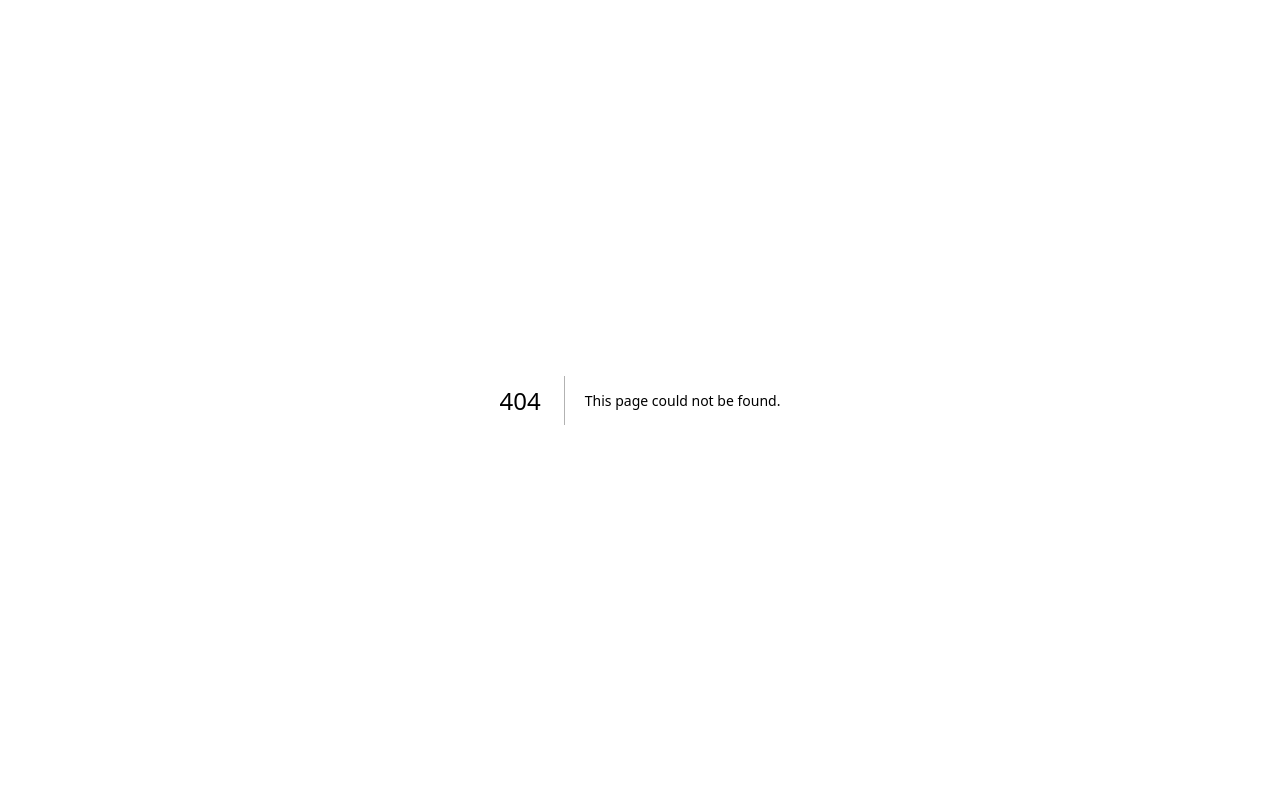
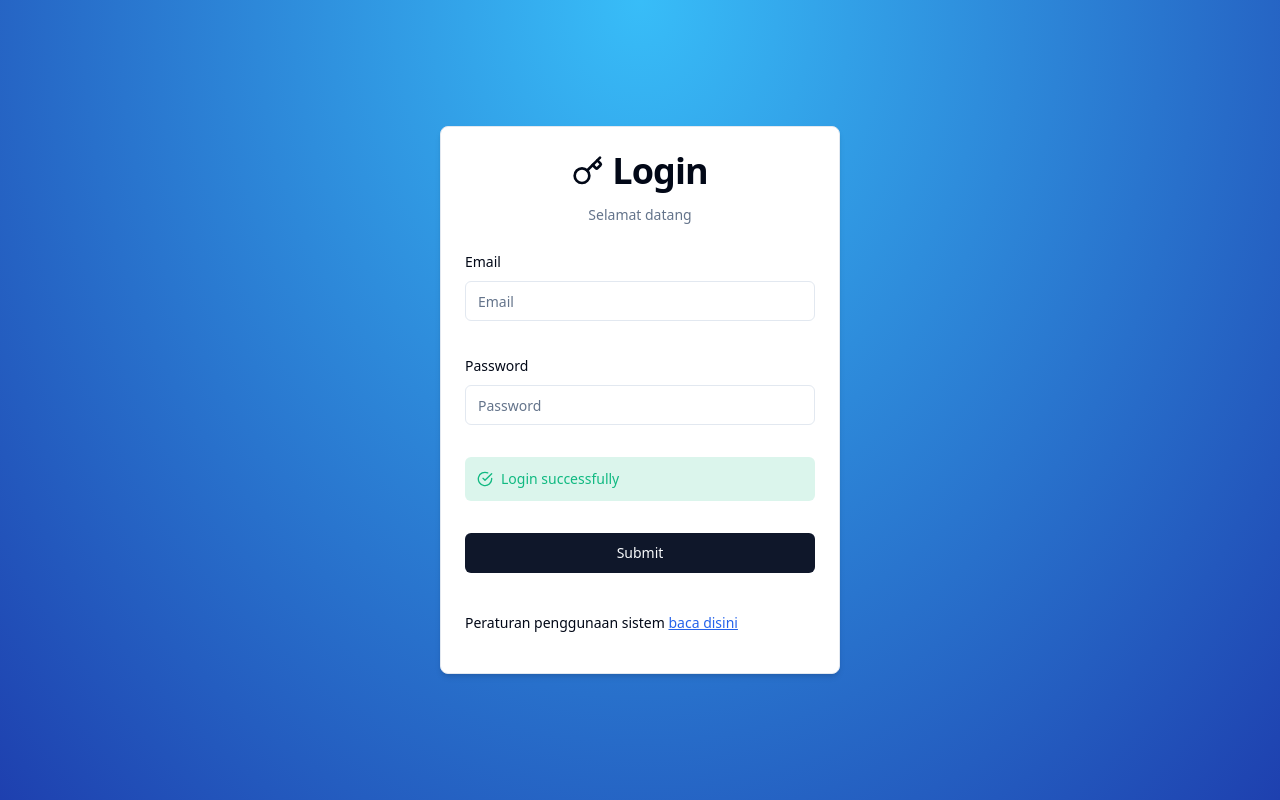
Before and after one commit to ardiman-xyz/room-reservation, a Next.js app: page /auth/login in a window 1280 px wide. Before the commit this address had no page. Built offline with nearby package versions, Linux system fonts and the light colour scheme.

Commit message:
ft: desing ui auth login

```diff
--- /dev/null
+++ b/actions/login.ts
@@ -0,0 +1,5 @@
+"use server";
+
+const login = (values: any) => {
+  console.info(values);
+};
--- /dev/null
+++ b/app/auth/layout.tsx
@@ -0,0 +1,11 @@
+import React from "react";
+
+const AuthLayout = ({ children }: { children: React.ReactNode }) => {
+  return (
+    <main className="w-full min-h-screen flex items-center justify-center bg-[radial-gradient(ellipse_at_top,_var(--tw-gradient-stops))] from-sky-400 to-blue-800">
+      <div>{children}</div>
+    </main>
+  );
+};
+
+export default AuthLayout;
--- /dev/null
+++ b/app/auth/login/page.tsx
@@ -0,0 +1,11 @@
+import LoginForm from "@/components/auth/login-form";
+
+const LoginPage = () => {
+  return (
+    <div>
+      <LoginForm />
+    </div>
+  );
+};
+
+export default LoginPage;
--- a/app/layout.tsx
+++ b/app/layout.tsx
@@ -1,8 +1,13 @@
 import type { Metadata } from "next";
-import { Inter } from "next/font/google";
+import { Inter as FontSans } from "next/font/google";
 import "./globals.css";
 
-const inter = Inter({ subsets: ["latin"] });
+import { cn } from "@/lib/utils";
+
+const fontSans = FontSans({
+  subsets: ["latin"],
+  variable: "--font-sans",
+});
 
 export const metadata: Metadata = {
   title: "Sim Ruang",
@@ -16,7 +21,14 @@ export default function RootLayout({
 }>) {
   return (
     <html lang="en">
-      <body className={inter.className}>{children}</body>
+      <body
+        className={cn(
+          "min-h-screen bg-background font-sans antialiased",
+          fontSans.variable
+        )}
+      >
+        {children}
+      </body>
     </html>
   );
 }
--- /dev/null
+++ b/components/auth/login-form.tsx
@@ -0,0 +1,113 @@
+"use client";
+
+import React from "react";
+import Link from "next/link";
+import { zodResolver } from "@hookform/resolvers/zod";
+import { useForm } from "react-hook-form";
+import { Key } from "lucide-react";
+import * as z from "zod";
+
+import { Button } from "@/components/ui/button";
+import {
+  Card,
+  CardContent,
+  CardDescription,
+  CardFooter,
+  CardHeader,
+  CardTitle,
+} from "@/components/ui/card";
+import { Input } from "@/components/ui/input";
+
+import { LoginSchema } from "@/schemas";
+
+import {
+  Form,
+  FormControl,
+  FormField,
+  FormItem,
+  FormLabel,
+  FormMessage,
+} from "@/components/ui/form";
+import FormError from "@/components/form-error";
+import FormSuccess from "@/components/form-success";
+
+const LoginForm = () => {
+  const form = useForm<z.infer<typeof LoginSchema>>({
+    resolver: zodResolver(LoginSchema),
+    defaultValues: {
+      email: "",
+      password: "",
+    },
+  });
+
+  const onSubmit = (values: z.infer<typeof LoginSchema>) => {
+    console.log(values);
+  };
+
+  return (
+    <Card className="w-[400px] shadow-md">
+      <CardHeader>
+        <CardTitle className="text-4xl flex items-center justify-center gap-x-2 mb-2">
+          <Key className="h-8 w-8 font-bold" />
+          <span>Login</span>
+        </CardTitle>
+        <CardDescription className="text-center">
+          Selamat datang
+        </CardDescription>
+      </CardHeader>
+      <CardContent>
+        <Form {...form}>
+          <Form {...form}>
+            <form onSubmit={form.handleSubmit(onSubmit)} className="space-y-8">
+              <FormField
+                control={form.control}
+                name="email"
+                render={({ field }) => (
+                  <FormItem>
+                    <FormLabel>Email</FormLabel>
+                    <FormControl>
+                      <Input placeholder="Email" {...field} />
+                    </FormControl>
+                    <FormMessage />
+                  </FormItem>
+                )}
+              />
+              <FormField
+                control={form.control}
+                name="password"
+                render={({ field }) => (
+                  <FormItem>
+                    <FormLabel>Password</FormLabel>
+                    <FormControl>
+                      <Input
+                        placeholder="Password"
+                        {...field}
+                        type="password"
+                      />
+                    </FormControl>
+                    <FormMessage />
+                  </FormItem>
+                )}
+              />
+              <FormError />
+              <FormSuccess message="Login successfully" />
+              <Button type="submit" className="w-full">
+                Submit
+              </Button>
+            </form>
+          </Form>
+        </Form>
+      </CardContent>
+      <CardFooter>
+        <div className="my-4 text-center text-sm">
+          Peraturan penggunaan sistem {""}
+          <Link href="#" className="underline text-blue-600">
+            baca disini
+          </Link>
+        </div>
+      </CardFooter>
+    </Card>
+  );
+};
+
+export default LoginForm;
--- /dev/null
+++ b/components/form-error.tsx
@@ -0,0 +1,19 @@
+import { TriangleAlert } from "lucide-react";
+import React from "react";
+
+interface FormErrorProps {
+  message?: string;
+}
+
+const FormError = ({ message }: FormErrorProps) => {
+  if (!message) return null;
+
+  return (
+    <div className="bg-destructive/15 p-3 rounded-md flex items-center gap-x-2 text-sm text-destructive">
+      <TriangleAlert className="h-4 w-4" />
+      <p>{message}</p>
+    </div>
+  );
+};
+
+export default FormError;
--- /dev/null
+++ b/components/form-success.tsx
@@ -0,0 +1,19 @@
+import { CheckCircle } from "lucide-react";
+import React from "react";
+
+interface FormSuccessrProps {
+  message?: string;
+}
+
+const FormSuccess = ({ message }: FormSuccessrProps) => {
+  if (!message) return null;
+
+  return (
+    <div className="bg-emerald-500/15 p-3 rounded-md flex items-center gap-x-2 text-sm text-emerald-500">
+      <CheckCircle className="h-4 w-4" />
+      <p>{message}</p>
+    </div>
+  );
+};
+
+export default FormSuccess;
--- /dev/null
+++ b/components/ui/form.tsx
@@ -0,0 +1,176 @@
+import * as React from "react"
+import * as LabelPrimitive from "@radix-ui/react-label"
+import { Slot } from "@radix-ui/react-slot"
+import {
+  Controller,
+  ControllerProps,
+  FieldPath,
+  FieldValues,
+  FormProvider,
+  useFormContext,
+} from "react-hook-form"
+
+import { cn } from "@/lib/utils"
+import { Label } from "@/components/ui/label"
+
+const Form = FormProvider
+
+type FormFieldContextValue<
+  TFieldValues extends FieldValues = FieldValues,
+  TName extends FieldPath<TFieldValues> = FieldPath<TFieldValues>
+> = {
+  name: TName
+}
+
+const FormFieldContext = React.createContext<FormFieldContextValue>(
+  {} as FormFieldContextValue
+)
+
+const FormField = <
+  TFieldValues extends FieldValues = FieldValues,
+  TName extends FieldPath<TFieldValues> = FieldPath<TFieldValues>
+>({
+  ...props
+}: ControllerProps<TFieldValues, TName>) => {
+  return (
+    <FormFieldContext.Provider value={{ name: props.name }}>
+      <Controller {...props} />
+    </FormFieldContext.Provider>
+  )
+}
+
+const useFormField = () => {
+  const fieldContext = React.useContext(FormFieldContext)
+  const itemContext = React.useContext(FormItemContext)
+  const { getFieldState, formState } = useFormContext()
+
+  const fieldState = getFieldState(fieldContext.name, formState)
+
+  if (!fieldContext) {
+    throw new Error("useFormField should be used within <FormField>")
+  }
+
+  const { id } = itemContext
+
+  return {
+    id,
+    name: fieldContext.name,
+    formItemId: `${id}-form-item`,
+    formDescriptionId: `${id}-form-item-description`,
+    formMessageId: `${id}-form-item-message`,
+    ...fieldState,
+  }
+}
+
+type FormItemContextValue = {
+  id: string
+}
+
+const FormItemContext = React.createContext<FormItemContextValue>(
+  {} as FormItemContextValue
+)
+
+const FormItem = React.forwardRef<
+  HTMLDivElement,
+  React.HTMLAttributes<HTMLDivElement>
+>(({ className, ...props }, ref) => {
+  const id = React.useId()
+
+  return (
+    <FormItemContext.Provider value={{ id }}>
+      <div ref={ref} className={cn("space-y-2", className)} {...props} />
+    </FormItemContext.Provider>
+  )
+})
+FormItem.displayName = "FormItem"
+
+const FormLabel = React.forwardRef<
+  React.ElementRef<typeof LabelPrimitive.Root>,
+  React.ComponentPropsWithoutRef<typeof LabelPrimitive.Root>
+>(({ className, ...props }, ref) => {
+  const { error, formItemId } = useFormField()
+
+  return (
+    <Label
+      ref={ref}
+      className={cn(error && "text-destructive", className)}
+      htmlFor={formItemId}
+      {...props}
+    />
+  )
+})
+FormLabel.displayName = "FormLabel"
+
+const FormControl = React.forwardRef<
+  React.ElementRef<typeof Slot>,
+  React.ComponentPropsWithoutRef<typeof Slot>
+>(({ ...props }, ref) => {
+  const { error, formItemId, formDescriptionId, formMessageId } = useFormField()
+
+  return (
+    <Slot
+      ref={ref}
+      id={formItemId}
+      aria-describedby={
+        !error
+          ? `${formDescriptionId}`
+          : `${formDescriptionId} ${formMessageId}`
+      }
+      aria-invalid={!!error}
+      {...props}
+    />
+  )
+})
+FormControl.displayName = "FormControl"
+
+const FormDescription = React.forwardRef<
+  HTMLParagraphElement,
+  React.HTMLAttributes<HTMLParagraphElement>
+>(({ className, ...props }, ref) => {
+  const { formDescriptionId } = useFormField()
+
+  return (
+    <p
+      ref={ref}
+      id={formDescriptionId}
+      className={cn("text-sm text-muted-foreground", className)}
+      {...props}
+    />
+  )
+})
+FormDescription.displayName = "FormDescription"
+
+const FormMessage = React.forwardRef<
+  HTMLParagraphElement,
+  React.HTMLAttributes<HTMLParagraphElement>
+>(({ className, children, ...props }, ref) => {
+  const { error, formMessageId } = useFormField()
+  const body = error ? String(error?.message) : children
+
+  if (!body) {
+    return null
+  }
+
+  return (
+    <p
+      ref={ref}
+      id={formMessageId}
+      className={cn("text-sm font-medium text-destructive", className)}
+      {...props}
+    >
+      {body}
+    </p>
+  )
+})
+FormMessage.displayName = "FormMessage"
+
+export {
+  useFormField,
+  Form,
+  FormItem,
+  FormLabel,
+  FormControl,
+  FormDescription,
+  FormMessage,
+  FormField,
+}
--- /dev/null
+++ b/components/ui/label.tsx
@@ -0,0 +1,26 @@
+"use client"
+
+import * as React from "react"
+import * as LabelPrimitive from "@radix-ui/react-label"
+import { cva, type VariantProps } from "class-variance-authority"
+
+import { cn } from "@/lib/utils"
+
+const labelVariants = cva(
+  "text-sm font-medium leading-none peer-disabled:cursor-not-allowed peer-disabled:opacity-70"
+)
+
+const Label = React.forwardRef<
+  React.ElementRef<typeof LabelPrimitive.Root>,
+  React.ComponentPropsWithoutRef<typeof LabelPrimitive.Root> &
+    VariantProps<typeof labelVariants>
+>(({ className, ...props }, ref) => (
+  <LabelPrimitive.Root
+    ref={ref}
+    className={cn(labelVariants(), className)}
+    {...props}
+  />
+))
+Label.displayName = LabelPrimitive.Root.displayName
+
+export { Label }
--- a/package.json
+++ b/package.json
@@ -9,8 +9,10 @@
     "lint": "next lint"
   },
   "dependencies": {
+    "@hookform/resolvers": "^3.4.2",
     "@radix-ui/react-dialog": "^1.0.5",
     "@radix-ui/react-dropdown-menu": "^2.0.6",
+    "@radix-ui/react-label": "^2.0.2",
     "@radix-ui/react-slot": "^1.0.2",
     "class-variance-authority": "^0.7.0",
     "clsx": "^2.1.1",
@@ -18,8 +20,10 @@
     "next": "14.2.3",
     "react": "^18",
     "react-dom": "^18",
+    "react-hook-form": "^7.51.5",
     "tailwind-merge": "^2.3.0",
-    "tailwindcss-animate": "^1.0.7"
+    "tailwindcss-animate": "^1.0.7",
+    "zod": "^3.23.8"
   },
   "devDependencies": {
     "@types/node": "^20",
--- /dev/null
+++ b/schemas/index.ts
@@ -0,0 +1,10 @@
+import * as z from "zod";
+
+export const LoginSchema = z.object({
+  email: z.string().email({
+    message: "Email tidak valid",
+  }),
+  password: z.string().min(2, {
+    message: "Input Harus di isi!",
+  }),
+});
```
Also changed, not shown: 1 other file (tests, documents, lock files or other folders).
